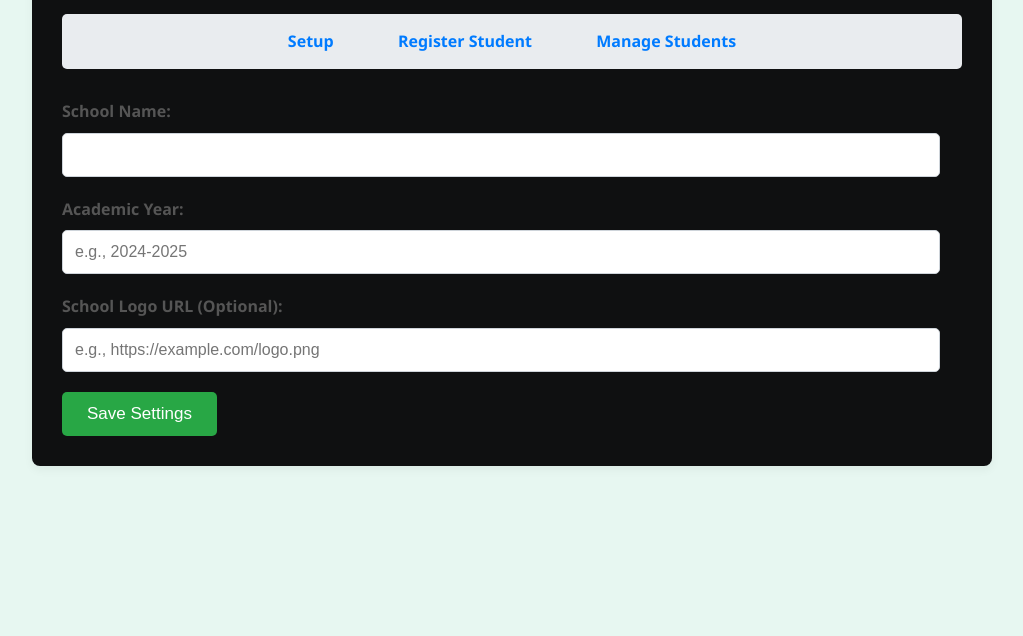
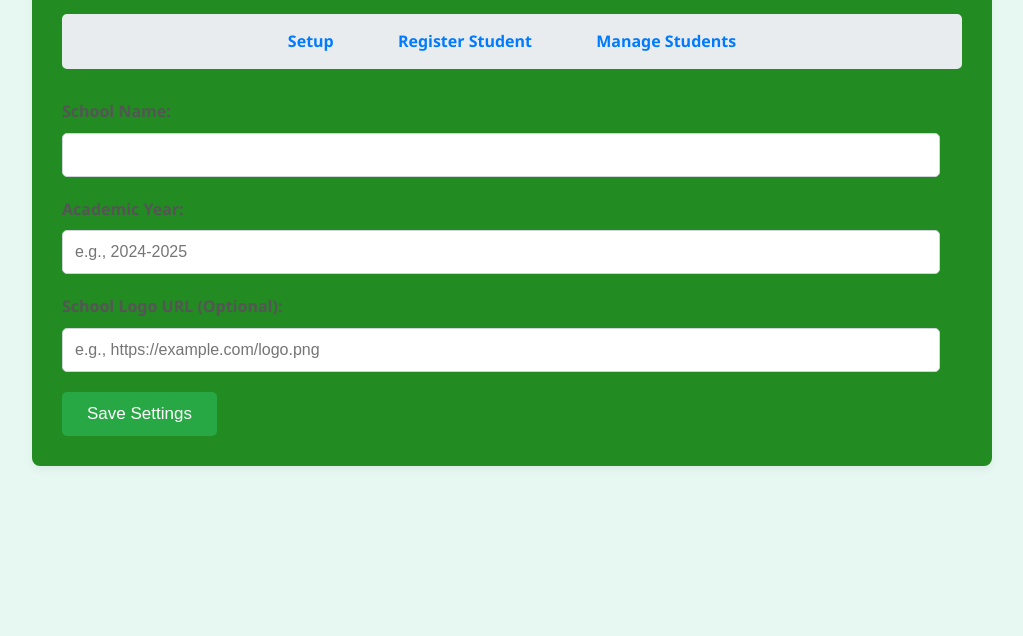
Before and after one commit to nurdin235/prince-project, a plain HTML site: page pages/setup.html in a window 1280 px wide. Shown: the part 164-800 px from the top of the page, without its empty margins (128-1151 px from the left). Drawn offline with Linux system fonts and the light colour scheme.

Commit message:
Update style.css
updated thec color for student registration container

```diff
--- a/pages/style.css
+++ b/pages/style.css
@@ -12,7 +12,7 @@ body {
 .container {
     max-width: 900px;
     margin: 30px auto;
-    background-color: #0f1011;
+    background-color: #228B22;
     padding: 30px;
     border-radius: 8px;
     box-shadow: 0 4px 10px rgba(0, 0, 0, 0.05);
```
